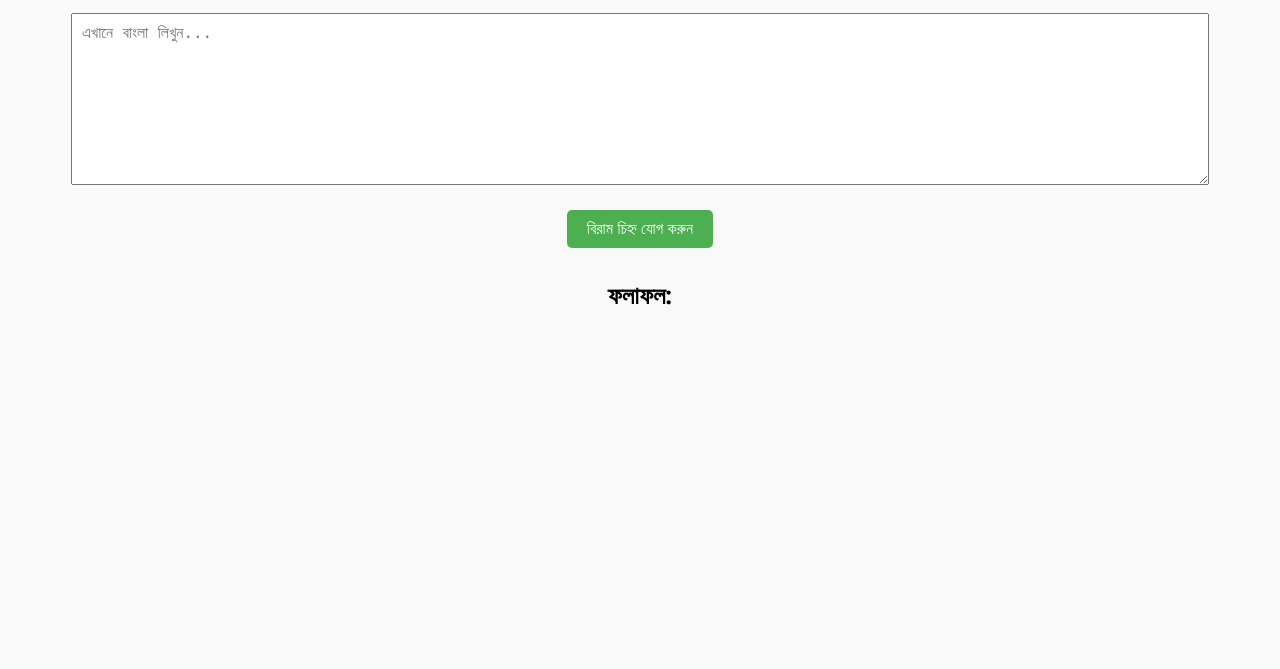
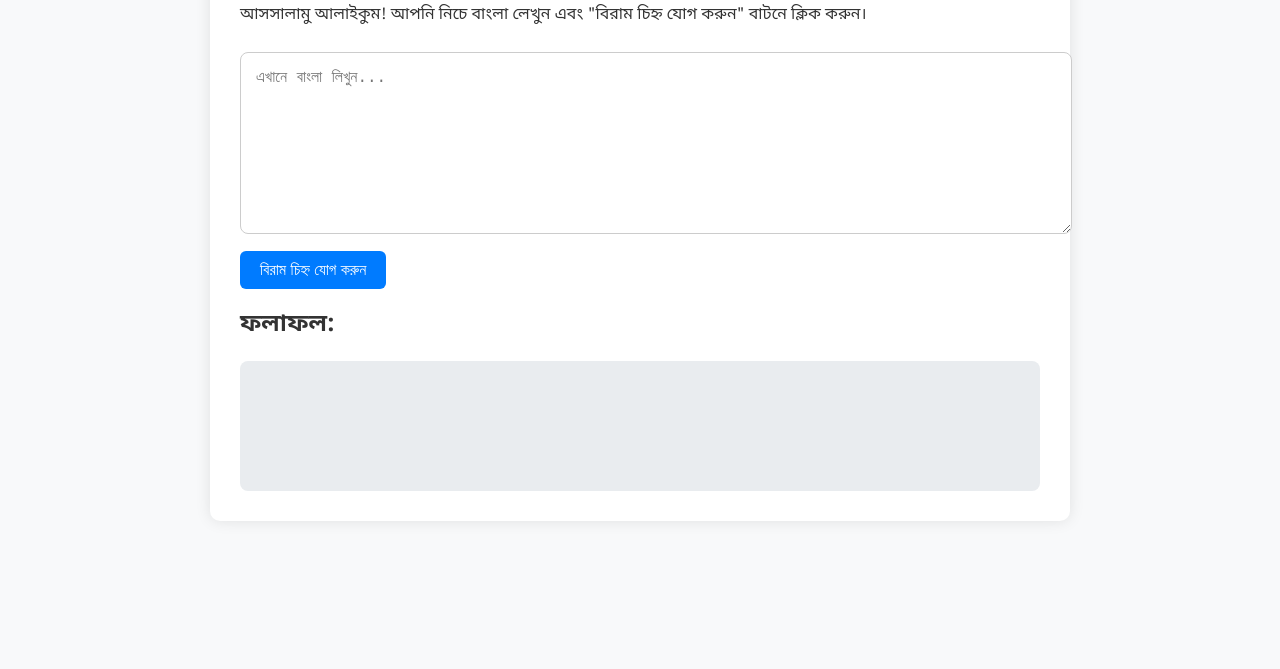
Before and after one commit to TechNestBD/bengali-punctuation-tool, a plain HTML site: page index.html in a window 1280 px wide. Shown: the part 131-800 px from the top of the page. Drawn offline with Linux system fonts and the light colour scheme.

Commit message:
Updated style.css for better design

```diff
--- a/style.css
+++ b/style.css
@@ -1,37 +1,49 @@
 body {
-  font-family: 'Segoe UI', sans-serif;
-  background-color: #f9f9f9;
+  font-family: 'Noto Sans Bengali', sans-serif;
+  background-color: #f8f9fa;
+  color: #333;
+  padding: 20px;
   margin: 0;
-  padding: 20px;
-  text-align: center;
 }
 
-h1 {
-  color: #333;
+.container {
+  max-width: 800px;
+  margin: auto;
+  background: white;
+  padding: 30px;
+  border-radius: 10px;
+  box-shadow: 0 0 15px rgba(0,0,0,0.1);
 }
 
 textarea {
-  width: 90%;
+  width: 100%;
   height: 150px;
-  margin-bottom: 10px;
+  padding: 15px;
+  margin: 10px 0;
   font-size: 16px;
-  padding: 10px;
+  border-radius: 8px;
+  border: 1px solid #ccc;
 }
 
 button {
   padding: 10px 20px;
+  background-color: #007bff;
+  border: none;
+  color: white;
   font-size: 16px;
-  margin: 10px;
+  border-radius: 6px;
   cursor: pointer;
-  background-color: #4caf50;
-  color: white;
-  border: none;
-  border-radius: 5px;
 }
 
-.output {
+button:hover {
+  background-color: #0056b3;
+}
+
+#output {
   margin-top: 20px;
-  background: #ffffff;
   padding: 15px;
-  border: 1px solid #ddd;
+  background-color: #e9ecef;
+  border-radius: 8px;
+  min-height: 100px;
+  white-space: pre-line;
 }
```
